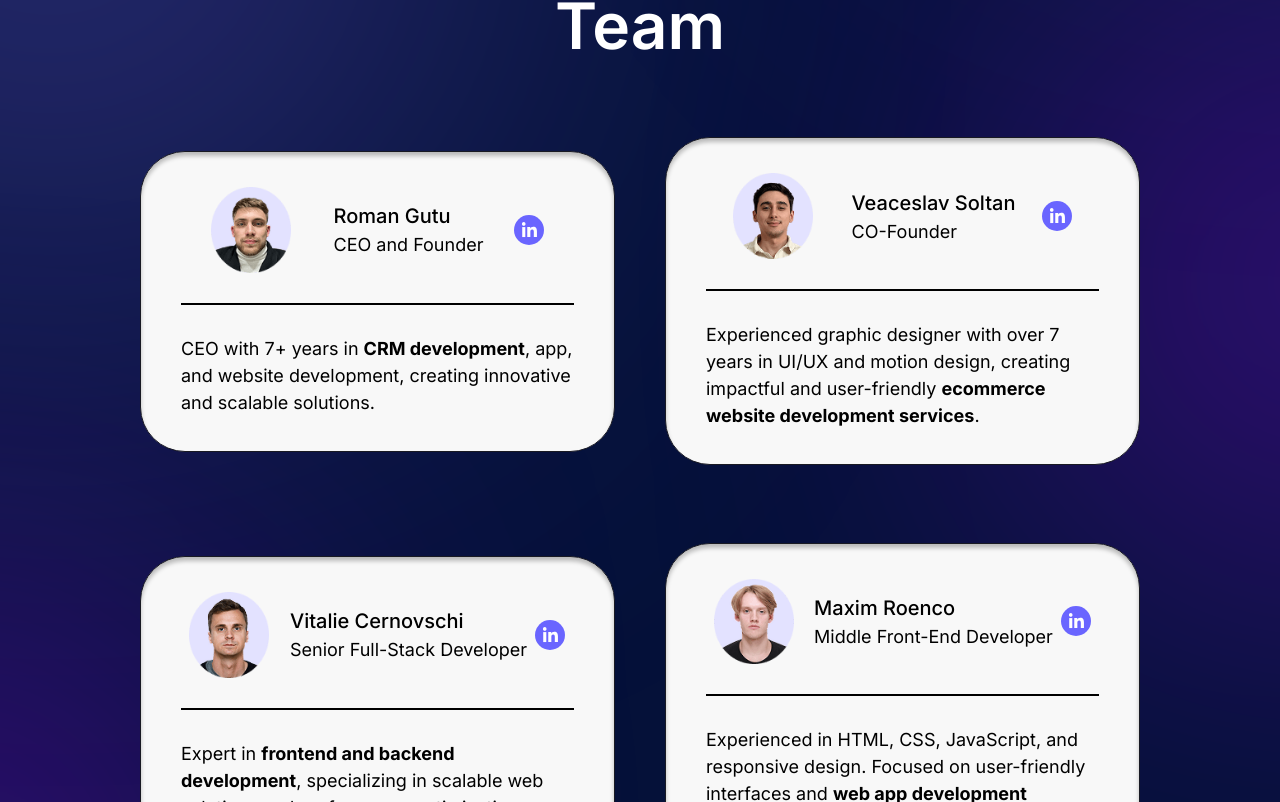
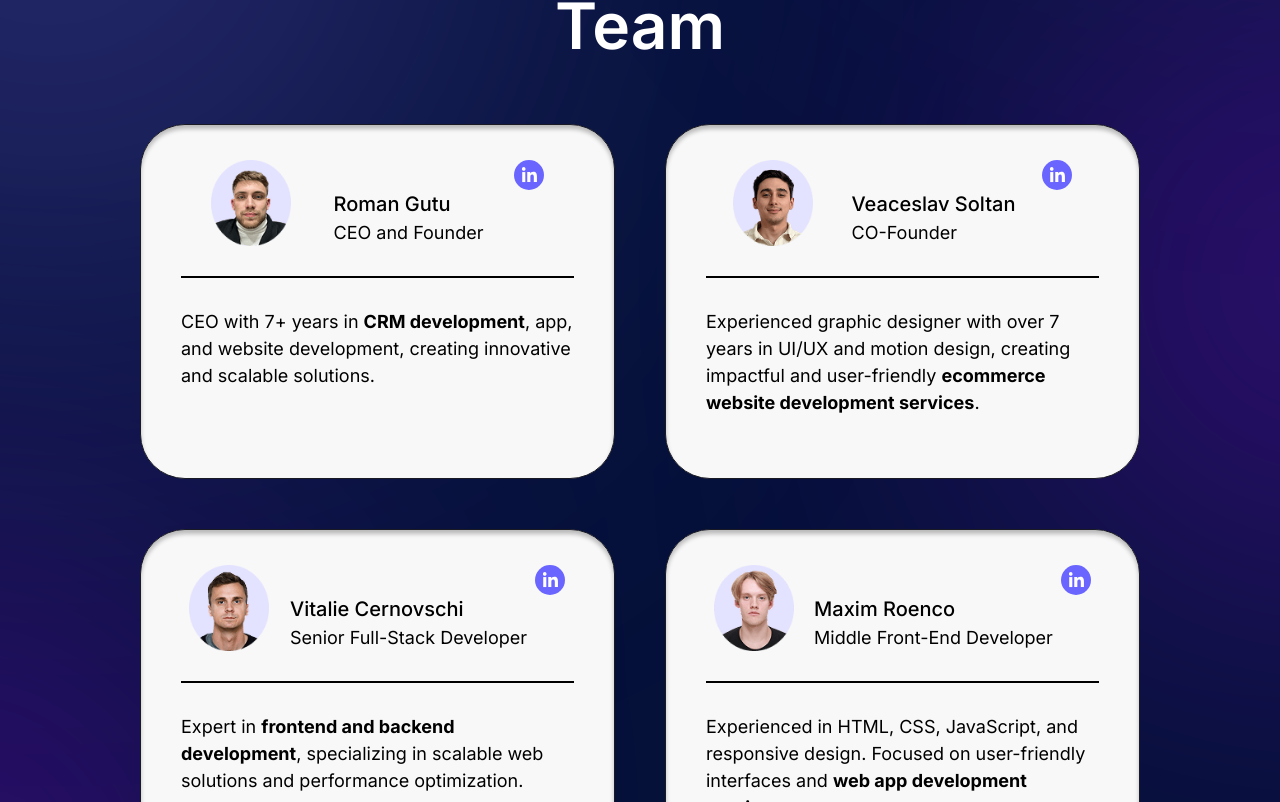
Before and after one commit to R-Gutu/Quant_Apps_Next, a Next.js app in the folder quant-app/: page /en/about-us in a window 1280 px wide. Shown: the part 2418-3220 px from the top of the page. Built offline with nearby package versions, Linux system fonts and the light colour scheme.

Commit message:
fixed team component height

```diff
--- a/quant-app/app/[locale]/about-us/_components/TeamMember.tsx
+++ b/quant-app/app/[locale]/about-us/_components/TeamMember.tsx
@@ -4,7 +4,7 @@ import { ReactNode } from "react"
 
 const TeamMember = ({name, position, link, text, src, alt} : {name: string, position: string, link: string, text: string | ReactNode, src: string, alt: string}) => {
   return (
-    <div className="flex flex-col gap-[30px] px-[40px] py-[35px] rounded-[45px] bg-[#F8F8F8] border-[1px] border-solid border-[#191A23] [box-shadow:0px_4px_15px_0px_#4A5DE580] [box-shadow:0px_4px_4px_0px_#00000040_inset] max-w-[500px]">
+    <div className="flex flex-col gap-[30px] px-[40px] py-[35px] rounded-[45px] bg-[#F8F8F8] border-[1px] border-solid border-[#191A23] [box-shadow:0px_4px_15px_0px_#4A5DE580] [box-shadow:0px_4px_4px_0px_#00000040_inset] max-w-[500px] h-full">
         <div className="w-full flex justify-evenly items-center">
             <Image src={src} width={1050} height={1050} alt={alt} className="w-full h-auto max-w-[80px]"/>
             <div className="h-full flex flex-col justify-end ml-3">
--- a/quant-app/app/[locale]/about-us/page.tsx
+++ b/quant-app/app/[locale]/about-us/page.tsx
@@ -163,9 +163,13 @@ const Page = async () => {
         <h2 className="text-center font-semibold text-[64px] max-mui-md:text-[50px] max-smallest:text-[36px] text-[#FFFFFF]">
           {t('team.title')}
         </h2>
-        <div className="w-full grid grid-cols-3 grid-rows-2 place-items-center gap-[50px] max-medium:grid-cols-2 max-medium:grid-rows-3 max-small:grid-cols-1 max-small:place-items-center">
+        <div className="w-full h-full grid grid-cols-3 grid-rows-2 gap-[50px]
+    max-medium:grid-cols-2 max-medium:grid-rows-3
+    max-small:grid-cols-1">
           {teamMembers.map((member, index) => (
-            <TeamMember key={index} {...member} />
+            <div key={index} className="flex justify-center items-center">
+              <TeamMember {...member} />
+            </div>
           ))}
         </div>
       </div>
```
